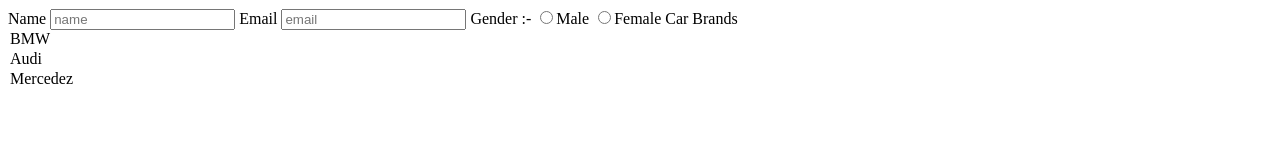
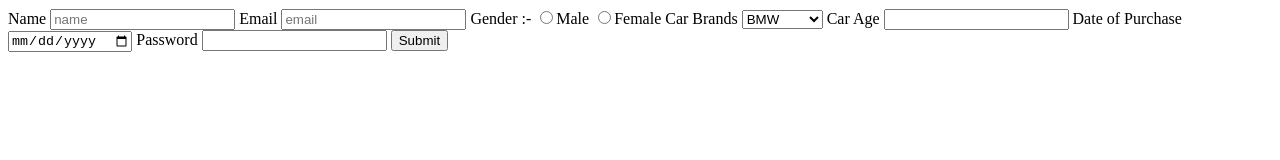
Before and after one commit to acciojob/car-insurance-form-kd-234, a website: page main.html in a window 1280 px wide. Drawn offline with Linux system fonts and the light colour scheme.

Commit message:
created a submission

```diff
--- a/main.html
+++ b/main.html
@@ -26,13 +26,24 @@
 
 		<label For=cars>Car Brands</label>
 
-		<section type="chickbox" id="cars" name="cars">
+		<select id="cars" name="cars">
 		<option>BMW</option>
 		<option>Audi</option>
 		<option>Mercedez</option>
 
-		</section>
+		</select>
 
+		<label for="carage">Car Age</label>
+		<input type="number" id="carage" name="carage" required>
+
+		<label for="dop">Date of Purchase</label>
+		<input type="date" id="dop" name="dop" required>
+
+		<label for="password">Password</label>
+
+		<input type="password" id="password" name="password" required>
+
+		<button type="submit" id="submit" value="submit">Submit</button>
 
 	</form>
 </body>
```
